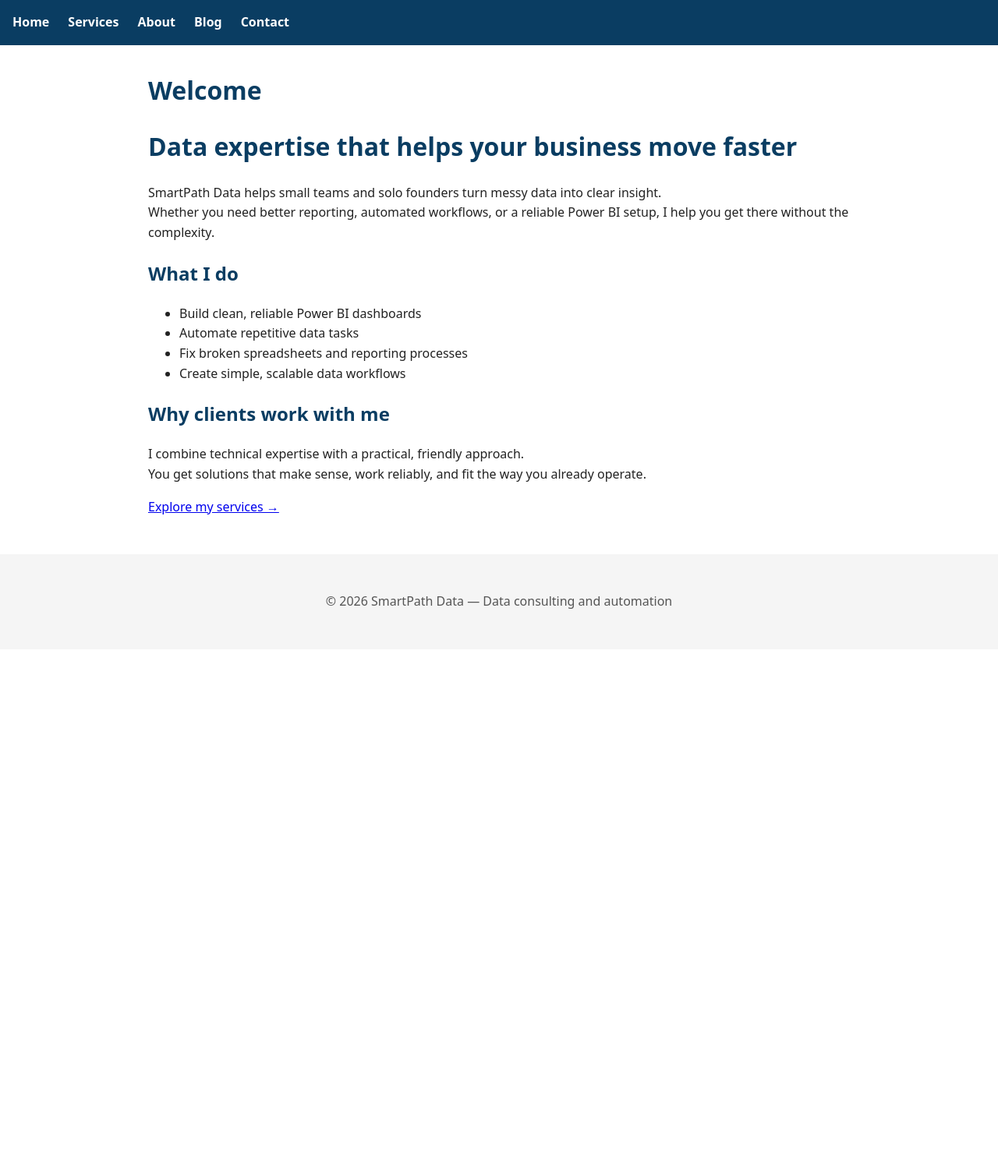
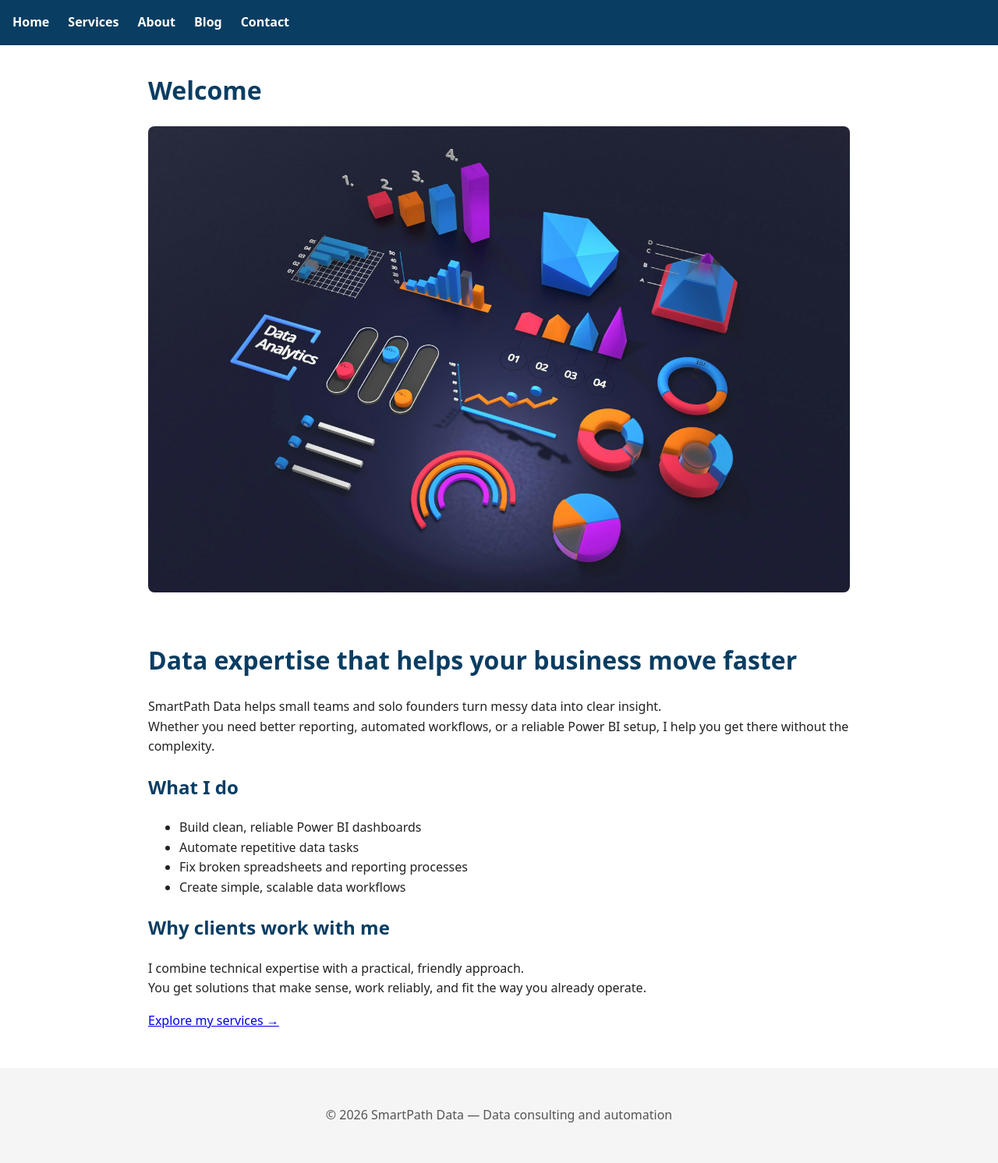
Before and after one commit to smartpathdata/smartpathdata.github.io, a Jekyll site: the page built from index.md, in a window 1280 px wide. Shown: the whole page at 78% size. Built offline with Jekyll 4.4.1, drawn with Linux system fonts in a browser that asks for light colours; before the commit the page ends 900 px from its top, so only the background shows below that.

Commit message:
Update index.md

```diff
--- a/index.md
+++ b/index.md
@@ -2,6 +2,7 @@
 layout: page
 title: Welcome
 ---
+<img src="/assets/images/1unsplash.jpg" alt="SmartPath Data banner" style="width:100%; border-radius:8px; margin-bottom:2rem;">
 
 # Data expertise that helps your business move faster
 
```
